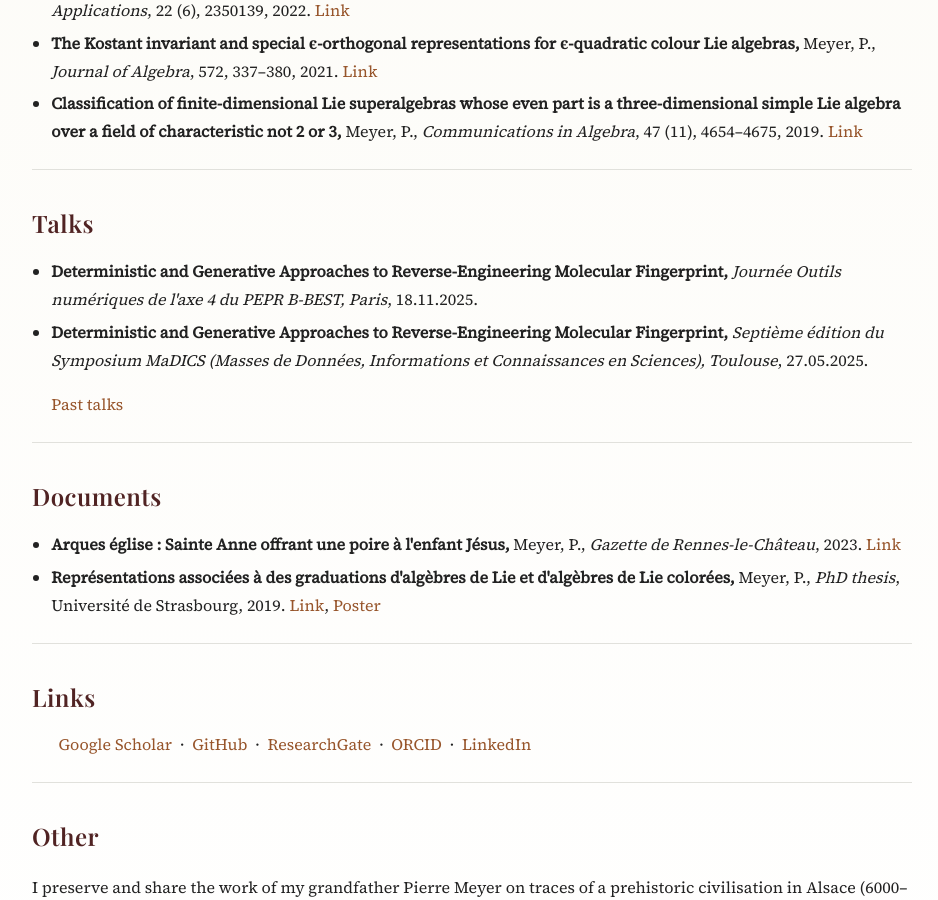
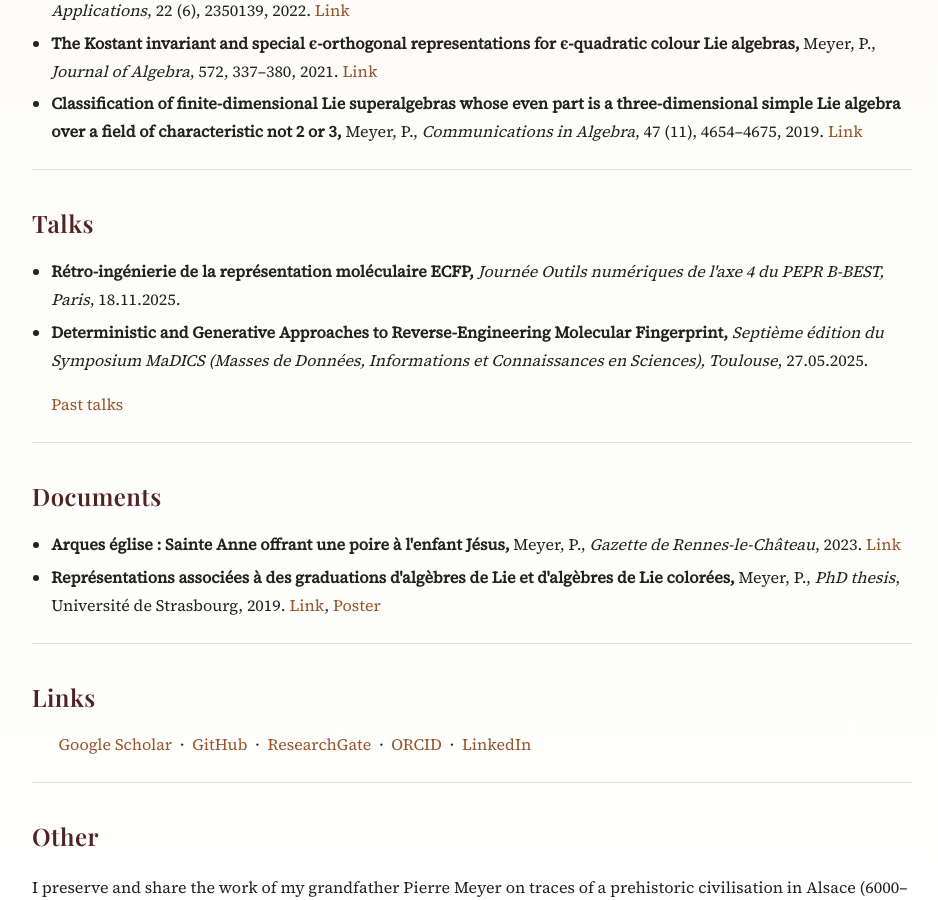
Before and after one commit to PhilippeMeyer68/philippemeyer68.github.io, a Jekyll site: the page built from index.md, in a window 1280 px wide and 900 px high, scrolled down 1308 px. Shown: the whole window, without its empty margins (168-1106 px from the left). Built offline with Jekyll 4.4.1, drawn with Linux system fonts in a browser that asks for light colours.

Commit message:
docs: talk title

```diff
--- a/index.md
+++ b/index.md
@@ -140,7 +140,7 @@ title: "Home"
   </div>
   <ul>
 <li>
-  <strong>Deterministic and Generative Approaches to Reverse-Engineering Molecular Fingerprint, </strong>
+  <strong>Rétro-ingénierie de la représentation moléculaire ECFP, </strong>
   <em>Journée Outils numériques de l'axe 4 du PEPR B-BEST, Paris</em>, 18.11.2025.
 </li>
 
```
